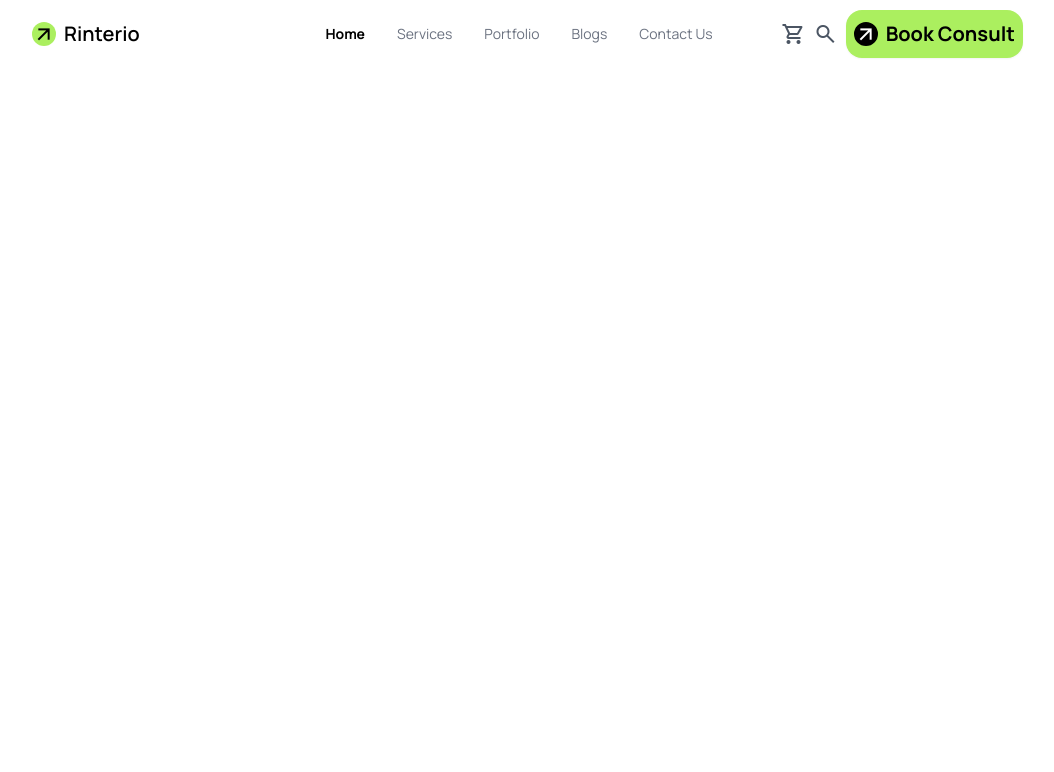
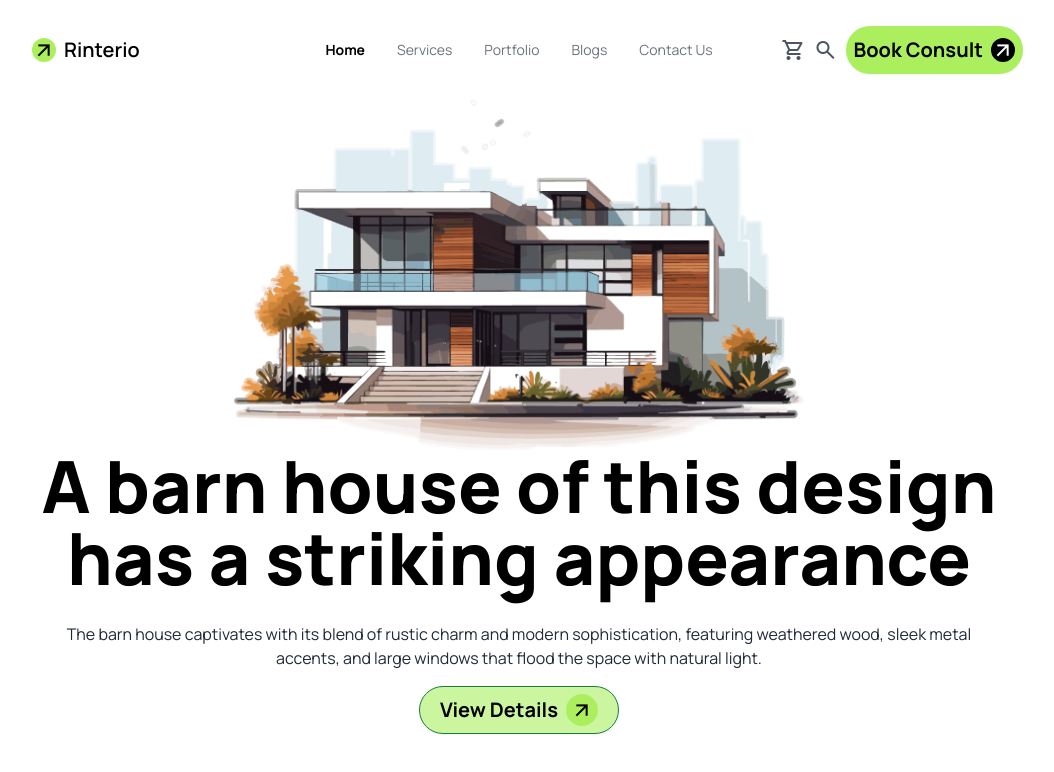
Before and after one commit to Moinuddin-dotcom/B10A3-Challenge, a plain HTML site: page index.html in a window 1280 px wide. Shown: the whole page, without its empty margins (121-1175 px from the left). Drawn offline with nearby package versions, Linux system fonts and the light colour scheme.

Commit message:
Hero section done

```diff
--- a/index.html
+++ b/index.html
@@ -22,7 +22,7 @@
 
 <body class="manrope bg-white">
     <header class="max-w-[80%] mx-auto ">
-        <nav>
+        <nav class="py-4">
             <div class="navbar">
                 <div class="navbar-start lg:w-[28%] xl:w-[50%]">
                     <a class="btn btn-ghost text-xl text-black"><span
@@ -52,11 +52,11 @@
                     </span>
                     <!-- Search end -->
                     <a
-                        class="btn bg-[#ABEF5F] hover:bg-[#ABEF5F] text-black text-xl font-bold rounded-2xl px-2 border-none"><span
+                        class="btn bg-[#ABEF5F] hover:bg-[#ABEF5F] text-black text-xl font-bold rounded-full px-2 border-none"><span>Book
+                            Consult</span><span
                             class="material-symbols-outlined -rotate-45 bg-black text-white rounded-full">
                             arrow_forward
-                        </span><span>Book
-                            Consult</span></a>
+                        </span></a>
                 </div>
                 <div class="dropdown">
                     <div tabindex="0" role="button" class="btn btn-ghost pl-20 sm:hidden">
@@ -69,6 +69,25 @@
                 </div>
             </div>
         </nav>
+        <section>
+            <div class="flex justify-center">
+                <img src="./assets/banner.png" alt="">
+            </div>
+            <div class="grid grid-cols-1">
+                <h1 class="text-center text-black pb-7 px-1 md:px-7 font-bold lg:font-extrabold text-4xl sm:text-5xl lg:text-7xl">A barn house of this design has a striking appearance</h1>
+                <p class="text-center text-gray-800 text-base pb-4 px-8">The barn house captivates with its blend of rustic charm and modern sophistication, featuring
+                    weathered wood, sleek metal <br> accents, and large windows that flood the space with natural light.</p>
+                <button>
+                    <a
+                        class="btn bg-[#ABEF5F] hover:bg-[#ABEF5F] text-black bg-opacity-60 hover:bg-opacity-60 text-xl font-bold rounded-full px-5 border-green-700 hover:border-green-700 "><span>View
+                            Details</span><span
+                            class="material-symbols-outlined -rotate-45 bg-[#ABEF5F] text-black rounded-full p-1">
+                            arrow_forward
+                        </span></a>
+                </button>
+            </div>
+        </section>
+        <div class="gap h-24"></div>
     </header>
 </body>
 
```
